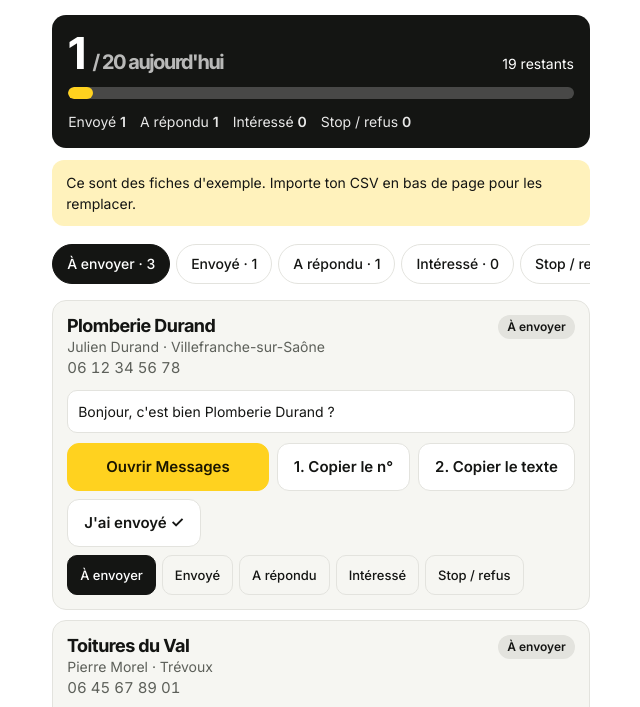
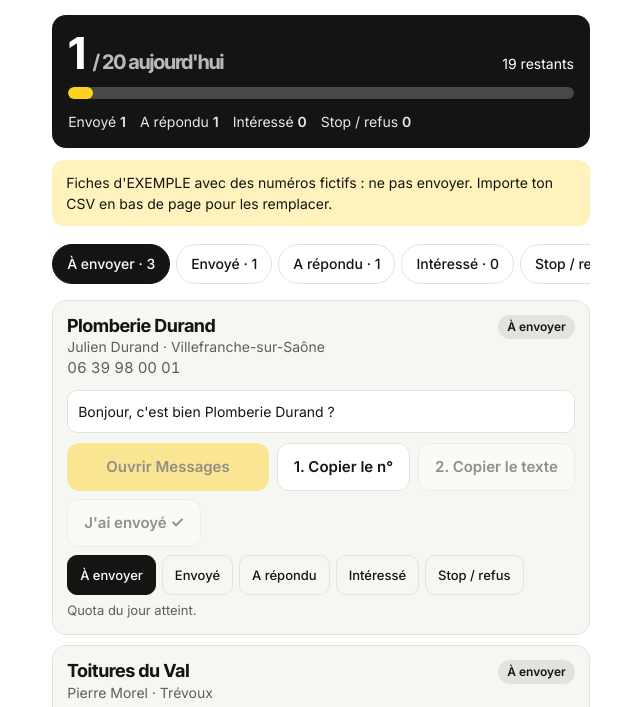
Before and after one commit to Akhiiro/carnet-sms, a plain HTML site: page index.html in a window 1280 px wide. Shown: the part 80-787 px from the top of the page, without its empty margins (319-959 px from the left). Drawn offline with Linux system fonts and the light colour scheme.

Commit message:
Démo : numéros fictifs (plage Arcep 06 39 98) et envoi bloqué sur les fiches d'exemple
Co-Authored-By: Claude Opus 5.5 <noreply@anthropic.com>
Claude-Session: https://claude.ai/code/session_017hveX94kum8uunonrW5s6y

```diff
--- a/index.html
+++ b/index.html
@@ -77,7 +77,7 @@ textarea{min-height:96px}
     <div class="bar"><i id="fill" style="width:0%"></i></div>
     <div class="tally" id="tally"></div>
   </section>
-  <div class="banner" id="demo" hidden>Ce sont des fiches d'exemple. Importe ton CSV en bas de page pour les remplacer.</div>
+  <div class="banner" id="demo" hidden>Fiches d'EXEMPLE avec des numéros fictifs : ne pas envoyer. Importe ton CSV en bas de page pour les remplacer.</div>
 
   <nav class="tabs" id="tabs" aria-label="Filtrer"></nav>
   <main id="list"></main>
@@ -106,7 +106,7 @@ textarea{min-height:96px}
 {
 const S={rows:[],filter:"envoyer",set:{tpl1:"Bonjour, c'est bien {entreprise} ?",tpl2:"Merci ! Je suis Mathis, de {agence}. Quand vous êtes sur un chantier et que ça sonne, qui décroche ? J'installe un assistant qui répond à votre place, prend la demande et cale le RDV. Je vous appelle 10 min cette semaine pour vous montrer ? (stop si pas intéressé)",agence:"[agence]",quota:20},demo:true,col:null,setRef:null,ios:!/Android/i.test(navigator.userAgent)};
 const STATUS=[["envoyer","À envoyer"],["envoye","Envoyé"],["repondu","A répondu"],["interesse","Intéressé"],["stop","Stop / refus"]];
-const DEMO=[["Plomberie Durand","Villefranche-sur-Saône","Julien","Durand","0612345678"],["Chauffage Bernard SARL","Anse","Sophie","Bernard","0623456789"],["Élec Saône Services","Belleville-en-Beaujolais","Karim","Haddad","0734567890"],["Toitures du Val","Trévoux","Pierre","Morel","0645678901"],["Thermique Lyon Nord","Neuville-sur-Saône","Claire","Fontaine","0756789012"]].map((r,i)=>({id:"demo"+i,ent:r[0],ville:r[1],prenom:r[2],nom:r[3],tel:r[4],status:i==1?"envoye":i==2?"repondu":"envoyer",sentAt:i==1?Date.now():null}));
+const DEMO=[["Plomberie Durand","Villefranche-sur-Saône","Julien","Durand","0639980001"],["Chauffage Bernard SARL","Anse","Sophie","Bernard","0639980002"],["Élec Saône Services","Belleville-en-Beaujolais","Karim","Haddad","0639980003"],["Toitures du Val","Trévoux","Pierre","Morel","0639980004"],["Thermique Lyon Nord","Neuville-sur-Saône","Claire","Fontaine","0639980005"]].map((r,i)=>({id:"demo"+i,ent:r[0],ville:r[1],prenom:r[2],nom:r[3],tel:r[4],status:i==1?"envoye":i==2?"repondu":"envoyer",sentAt:i==1?Date.now():null}));
 const $=id=>document.getElementById(id);
 const esc=s=>String(s??"").replace(/[&<>"']/g,c=>({"&":"&amp;","<":"&lt;",">":"&gt;",'"':"&quot;","'":"&#39;"}[c]));
 const day=t=>{const d=new Date(t);return d.getFullYear()+"-"+d.getMonth()+"-"+d.getDate()};
@@ -131,7 +131,7 @@ function render(){
     const second=r.status=="repondu"||r.status=="interesse";
     const body=fill(second?S.set.tpl2:S.set.tpl1,r);
     const lab=STATUS.find(s=>s[0]==r.status)[1];
-    const lock=r.status=="envoyer"&&full;
+    const lock=(r.status=="envoyer"&&full)||String(r.id).startsWith("demo");
     const dis=lock?' aria-disabled="true"':"";
     const main=r.status=="stop"?"":'<a class="btn go" target="_top" href="'+esc(smsHref(r.tel,body))+'"'+dis+">"+(second?"Ouvrir le 2ᵉ message":"Ouvrir Messages")+"</a>"+
       '<button class="btn" data-copy="tel" data-id="'+esc(r.id)+'">1. Copier le n°</button><button class="btn" data-copy="msg" data-id="'+esc(r.id)+'"'+dis+'>2. Copier le texte</button>'+
```
